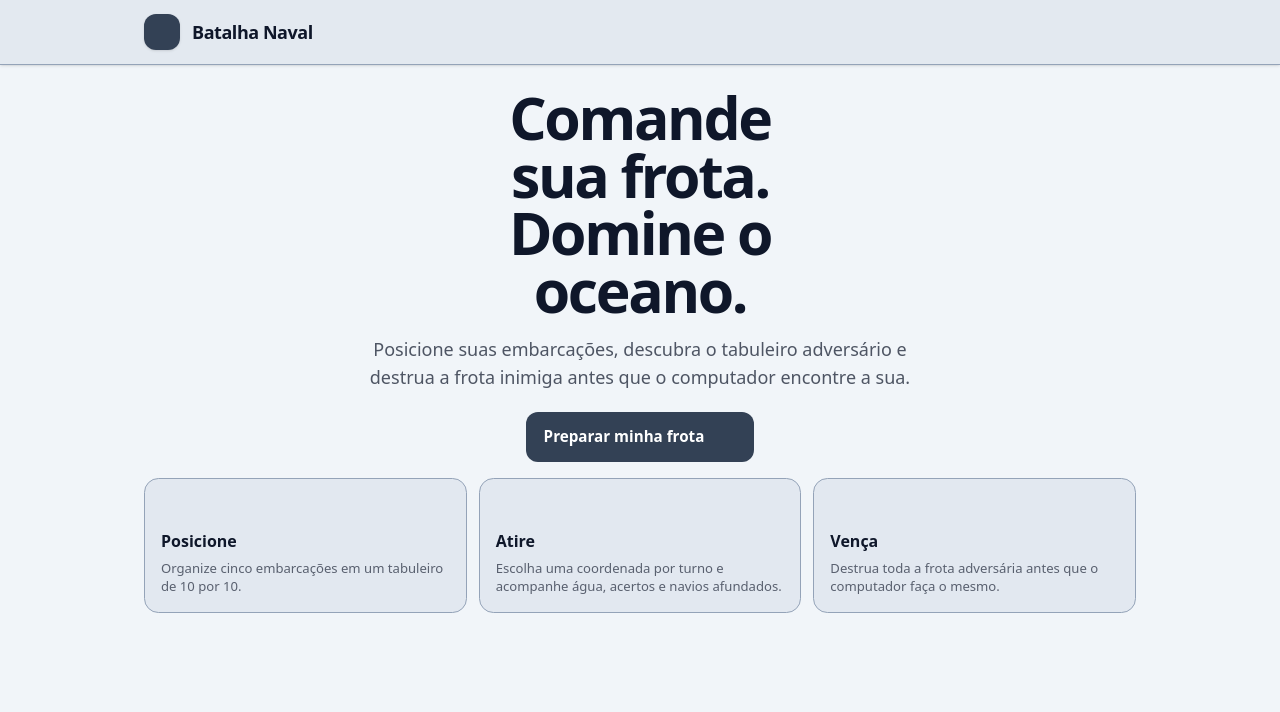
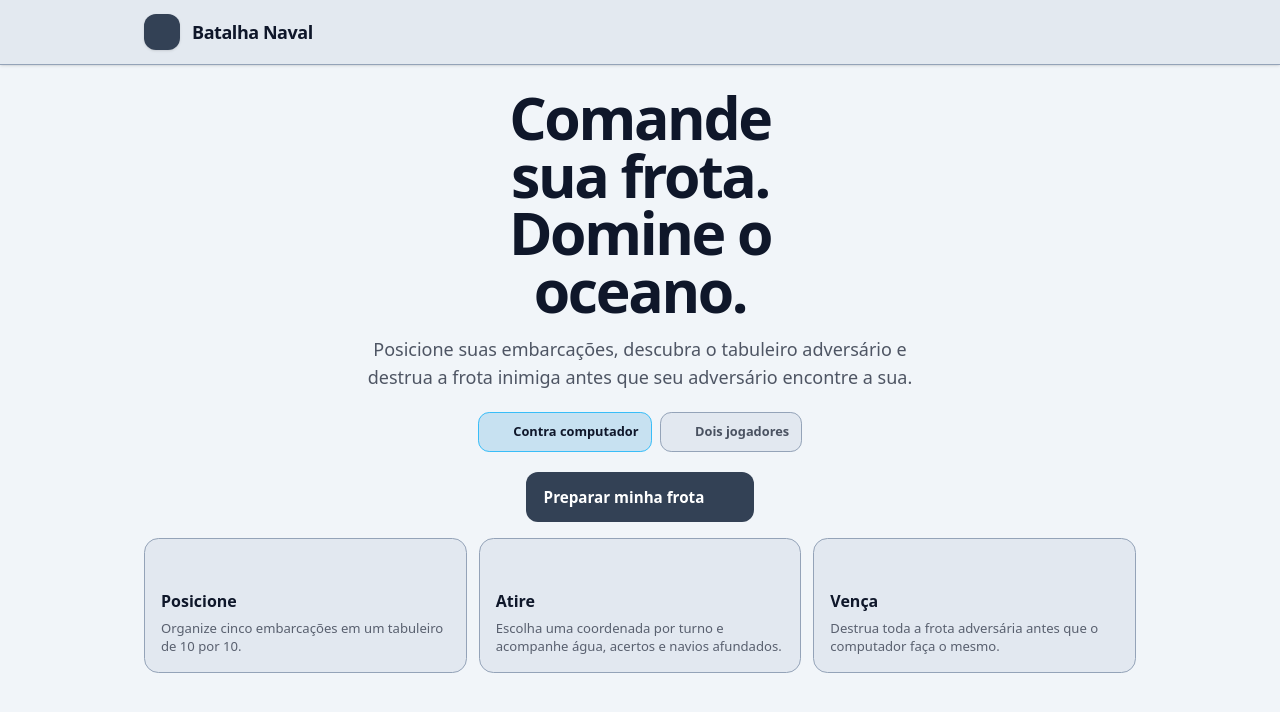
Before and after one commit to DrElucidator/Battleship, an Angular app: page / in a window 1280 px wide. Shown: the top 712 px of the page. Built offline with nearby package versions, Linux system fonts and the light colour scheme; what @lucide/angular would draw is missing.

Commit message:
feat(local): add local mode setup flow

```diff
--- a/src/app/app.html
+++ b/src/app/app.html
@@ -21,7 +21,18 @@
 
   <main class="mx-auto w-full max-w-5xl flex-1 px-4 py-6">
     @if (etapa() === 'apresentacao') {
-      <app-apresentacao-inicial (preparacaoIniciada)="iniciarPreparacao()" />
+      <app-apresentacao-inicial
+        [modo]="modoPartida()"
+        (modoAlterado)="selecionarModo($event)"
+        (preparacaoIniciada)="iniciarPreparacao()"
+      />
+    } @else if (etapa() === 'trocaParaPreparacaoJogadorDois') {
+      <app-troca-jogador
+        [participante]="participantes.JogadorDois"
+        titulo="A frota do Jogador 1 está protegida"
+        descricao="Passe o dispositivo. O Jogador 2 deve posicionar sua frota sem visualizar o tabuleiro anterior."
+        (confirmada)="prepararJogadorDois()"
+      />
     } @else if (partida(); as partidaAtual) {
       <app-batalha
         [partida]="partidaAtual"
@@ -30,7 +41,21 @@
         (novaPartidaSolicitada)="iniciarNovaPartida()"
       />
     } @else {
-      <app-preparacao-frota (batalhaIniciada)="iniciarBatalha($event)" />
+      @if (etapa() === 'preparacaoJogadorUm') {
+        <app-preparacao-frota
+          jogador="Jogador 1"
+          [botaoFinal]="
+            modoPartida() === modos.Local ? 'Passar para o Jogador 2' : 'Iniciar batalha'
+          "
+          (batalhaIniciada)="concluirPreparacaoJogadorUm($event)"
+        />
+      } @else {
+        <app-preparacao-frota
+          jogador="Jogador 2"
+          botaoFinal="Iniciar batalha"
+          (batalhaIniciada)="concluirPreparacaoJogadorDois($event)"
+        />
+      }
     }
   </main>
 </div>
--- a/src/app/app.ts
+++ b/src/app/app.ts
@@ -3,15 +3,23 @@ import { LucideShip } from '@lucide/angular';
 import { BatalhaComponent } from './componentes/batalha/batalha';
 import { ApresentacaoInicialComponent } from './componentes/apresentacao-inicial/apresentacao-inicial';
 import { PreparacaoFrotaComponent } from './componentes/preparacao-frota/preparacao-frota';
+import { TrocaJogadorComponent } from './componentes/troca-jogador/troca-jogador';
 import { FabricaFrotaComputador } from './dominio/fabrica-frota-computador';
 import { Partida } from './dominio/partida';
+import { ModoPartida, ParticipantePartida } from './dominio/participante';
 import { Placar, Pontuacao } from './dominio/placar';
 import { ResultadoBatalha } from './modelos/resultado-batalha';
 import { ArmazenamentoPartidasService } from './servicos/armazenamento-partidas.service';
 import { Tabuleiro } from './dominio/tabuleiro';
 
 @Component({
-  imports: [LucideShip, ApresentacaoInicialComponent, PreparacaoFrotaComponent, BatalhaComponent],
+  imports: [
+    LucideShip,
+    ApresentacaoInicialComponent,
+    PreparacaoFrotaComponent,
+    TrocaJogadorComponent,
+    BatalhaComponent,
+  ],
   selector: 'app-root',
   styleUrl: './app.css',
   templateUrl: './app.html',
@@ -20,23 +28,64 @@ export class App {
   private readonly armazenamentoPartidas = inject(ArmazenamentoPartidasService);
   private readonly placar = new Placar(this.armazenamentoPartidas.carregar().pontuacao);
   protected readonly nomeJogo = signal('Batalha Naval');
-  protected readonly etapa = signal<'apresentacao' | 'preparacao' | 'batalha'>('apresentacao');
+  protected readonly modos = ModoPartida;
+  protected readonly participantes = ParticipantePartida;
+  protected readonly etapa = signal<
+    | 'apresentacao'
+    | 'preparacaoJogadorUm'
+    | 'trocaParaPreparacaoJogadorDois'
+    | 'preparacaoJogadorDois'
+    | 'batalha'
+  >('apresentacao');
   protected readonly partida = signal<Partida | null>(null);
+  protected readonly modoPartida = signal(ModoPartida.Computador);
+  protected readonly tabuleiroJogadorUm = signal<Tabuleiro | null>(null);
   protected readonly pontuacao = signal<Pontuacao>(this.placar.obterPontuacao());
   private readonly fabricaFrotaComputador = new FabricaFrotaComputador();
 
   iniciarPreparacao(): void {
-    this.etapa.set('preparacao');
+    this.partida.set(null);
+    this.tabuleiroJogadorUm.set(null);
+    this.etapa.set('preparacaoJogadorUm');
+  }
+
+  selecionarModo(modo: ModoPartida): void {
+    this.modoPartida.set(modo);
   }
 
   voltarParaInicio(): void {
     this.partida.set(null);
+    this.tabuleiroJogadorUm.set(null);
     this.etapa.set('apresentacao');
   }
 
-  iniciarBatalha(tabuleiroJogador: Tabuleiro): void {
-    const tabuleiroComputador = this.fabricaFrotaComputador.criar();
-    this.partida.set(new Partida(tabuleiroJogador, tabuleiroComputador));
+  concluirPreparacaoJogadorUm(tabuleiro: Tabuleiro): void {
+    if (this.modoPartida() === ModoPartida.Computador) {
+      this.iniciarBatalha(tabuleiro, this.fabricaFrotaComputador.criar());
+      return;
+    }
+
+    this.tabuleiroJogadorUm.set(tabuleiro);
+    this.etapa.set('trocaParaPreparacaoJogadorDois');
+  }
+
+  prepararJogadorDois(): void {
+    this.etapa.set('preparacaoJogadorDois');
+  }
+
+  concluirPreparacaoJogadorDois(tabuleiro: Tabuleiro): void {
+    const tabuleiroJogadorUm = this.tabuleiroJogadorUm();
+
+    if (!tabuleiroJogadorUm) {
+      this.voltarParaInicio();
+      return;
+    }
+
+    this.iniciarBatalha(tabuleiroJogadorUm, tabuleiro);
+  }
+
+  private iniciarBatalha(tabuleiroJogadorUm: Tabuleiro, tabuleiroJogadorDois: Tabuleiro): void {
+    this.partida.set(new Partida(tabuleiroJogadorUm, tabuleiroJogadorDois));
     this.etapa.set('batalha');
   }
 
@@ -59,7 +108,8 @@ export class App {
 
   iniciarNovaPartida(): void {
     this.partida.set(null);
-    this.etapa.set('preparacao');
+    this.tabuleiroJogadorUm.set(null);
+    this.etapa.set('preparacaoJogadorUm');
   }
 
   private criarIdentificadorPartida(): string {
--- a/src/app/componentes/apresentacao-inicial/apresentacao-inicial.css
+++ b/src/app/componentes/apresentacao-inicial/apresentacao-inicial.css
@@ -59,6 +59,41 @@
   outline-offset: 3px;
 }
 
+.apresentacao__modos {
+  display: flex;
+  justify-content: center;
+  gap: 0.5rem;
+  margin-top: 1.25rem;
+}
+
+.apresentacao__modos button {
+  display: inline-flex;
+  align-items: center;
+  gap: 0.4rem;
+  border: 1px solid var(--color-celula-borda);
+  border-radius: 0.7rem;
+  padding: 0.6rem 0.75rem;
+  background: var(--color-celula);
+  color: color-mix(in srgb, var(--color-texto) 72%, transparent);
+  font-size: 0.8rem;
+  font-weight: 700;
+}
+
+.apresentacao__modos button:hover {
+  border-color: var(--color-agua);
+}
+
+.apresentacao__modos button:focus-visible {
+  outline: 2px solid var(--color-agua);
+  outline-offset: 3px;
+}
+
+.apresentacao__modo--selecionado {
+  border-color: var(--color-agua) !important;
+  background: color-mix(in srgb, var(--color-agua) 16%, var(--color-celula)) !important;
+  color: var(--color-texto) !important;
+}
+
 .apresentacao__regras {
   display: grid;
   grid-template-columns: repeat(3, minmax(0, 1fr));
--- a/src/app/componentes/apresentacao-inicial/apresentacao-inicial.html
+++ b/src/app/componentes/apresentacao-inicial/apresentacao-inicial.html
@@ -4,11 +4,36 @@
       <h2 id="titulo-apresentacao">Comande sua frota. Domine o oceano.</h2>
       <p class="apresentacao__descricao">
         Posicione suas embarcações, descubra o tabuleiro adversário e destrua a frota inimiga antes
-        que o computador encontre a sua.
+        que seu adversário encontre a sua.
       </p>
 
+      <div class="apresentacao__modos" role="group" aria-label="Modo de partida">
+        <button
+          type="button"
+          [class.apresentacao__modo--selecionado]="modo() === modos.Computador"
+          [attr.aria-pressed]="modo() === modos.Computador"
+          (click)="selecionarModo(modos.Computador)"
+        >
+          <svg lucideCrosshair class="size-4" aria-hidden="true"></svg>
+          Contra computador
+        </button>
+        <button
+          type="button"
+          [class.apresentacao__modo--selecionado]="modo() === modos.Local"
+          [attr.aria-pressed]="modo() === modos.Local"
+          (click)="selecionarModo(modos.Local)"
+        >
+          <svg lucideUsers class="size-4" aria-hidden="true"></svg>
+          Dois jogadores
+        </button>
+      </div>
+
       <button type="button" class="apresentacao__acao" (click)="iniciarPreparacao()">
-        Preparar minha frota
+        @if (modo() === modos.Local) {
+          Preparar frota do Jogador 1
+        } @else {
+          Preparar minha frota
+        }
         <svg lucideShip class="size-5" aria-hidden="true"></svg>
       </button>
     </div>
--- a/src/app/componentes/apresentacao-inicial/apresentacao-inicial.ts
+++ b/src/app/componentes/apresentacao-inicial/apresentacao-inicial.ts
@@ -1,17 +1,25 @@
-import { ChangeDetectionStrategy, Component, output } from '@angular/core';
-import { LucideCrosshair, LucideShip, LucideTrophy } from '@lucide/angular';
+import { ChangeDetectionStrategy, Component, input, output } from '@angular/core';
+import { LucideCrosshair, LucideShip, LucideTrophy, LucideUsers } from '@lucide/angular';
+import { ModoPartida } from '../../dominio/participante';
 
 @Component({
   changeDetection: ChangeDetectionStrategy.OnPush,
-  imports: [LucideCrosshair, LucideShip, LucideTrophy],
+  imports: [LucideCrosshair, LucideShip, LucideTrophy, LucideUsers],
   selector: 'app-apresentacao-inicial',
   styleUrl: './apresentacao-inicial.css',
   templateUrl: './apresentacao-inicial.html',
 })
 export class ApresentacaoInicialComponent {
+  readonly modo = input<ModoPartida>(ModoPartida.Computador);
   readonly preparacaoIniciada = output<void>();
+  readonly modoAlterado = output<ModoPartida>();
+  readonly modos = ModoPartida;
 
   iniciarPreparacao(): void {
     this.preparacaoIniciada.emit();
   }
+
+  selecionarModo(modo: ModoPartida): void {
+    this.modoAlterado.emit(modo);
+  }
 }
--- a/src/app/componentes/preparacao-frota/preparacao-frota.html
+++ b/src/app/componentes/preparacao-frota/preparacao-frota.html
@@ -1,7 +1,7 @@
 <section class="space-y-3" aria-labelledby="titulo-preparacao">
   <p class="text-sm font-semibold tracking-wide text-agua">PREPARAÇÃO DA FROTA</p>
   <h2 id="titulo-preparacao" class="text-3xl font-bold tracking-tight">
-    Posicione suas embarcações
+    {{ jogador() }}, posicione suas embarcações
   </h2>
   <p class="max-w-2xl text-texto/75">
     Escolha uma embarcação, defina a orientação e selecione a coordenada inicial no tabuleiro.
@@ -151,7 +151,7 @@
         [disabled]="!frotaEstaCompleta()"
         (click)="iniciarBatalha()"
       >
-        Iniciar batalha
+        {{ botaoFinal() }}
       </button>
     </aside>
   </div>
--- a/src/app/componentes/preparacao-frota/preparacao-frota.ts
+++ b/src/app/componentes/preparacao-frota/preparacao-frota.ts
@@ -1,4 +1,4 @@
-import { ChangeDetectionStrategy, Component, computed, output, signal } from '@angular/core';
+import { ChangeDetectionStrategy, Component, computed, input, output, signal } from '@angular/core';
 import { LucideAnchor, LucideRotateCw } from '@lucide/angular';
 import { IconeEmbarcacaoComponent } from '../icone-embarcacao/icone-embarcacao';
 import { Coordenada, LinhaTabuleiro } from '../../dominio/coordenada';
@@ -20,6 +20,8 @@ interface LinhaDoTabuleiro {
   templateUrl: './preparacao-frota.html',
 })
 export class PreparacaoFrotaComponent {
+  readonly jogador = input.required<string>();
+  readonly botaoFinal = input.required<string>();
   readonly batalhaIniciada = output<Tabuleiro>();
   readonly embarcacaoSelecionada = signal<TipoEmbarcacao | null>(null);
   readonly orientacao = signal(Orientacao.Horizontal);
--- /dev/null
+++ b/src/app/componentes/troca-jogador/troca-jogador.css
@@ -0,0 +1,75 @@
+:host {
+  display: grid;
+  min-height: min(27rem, calc(100dvh - 9rem));
+  place-items: center;
+}
+
+.troca-jogador {
+  display: grid;
+  justify-items: center;
+  max-width: 30rem;
+  text-align: center;
+}
+
+.troca-jogador__icone {
+  display: grid;
+  width: 3.5rem;
+  height: 3.5rem;
+  place-items: center;
+  border-radius: 1rem;
+  background: color-mix(in srgb, var(--color-agua) 18%, var(--color-celula));
+  color: var(--color-agua);
+}
+
+.troca-jogador__etiqueta {
+  margin-top: 1.25rem;
+  color: var(--color-agua);
+  font-size: 0.75rem;
+  font-weight: 800;
+  letter-spacing: 0.08em;
+}
+
+.troca-jogador h2 {
+  margin-top: 0.5rem;
+  font-size: clamp(1.9rem, 4vw, 2.5rem);
+  font-weight: 800;
+  letter-spacing: -0.035em;
+}
+
+.troca-jogador > p:not(.troca-jogador__etiqueta) {
+  max-width: 28rem;
+  margin-top: 0.75rem;
+  color: color-mix(in srgb, var(--color-texto) 70%, transparent);
+  line-height: 1.5;
+}
+
+.troca-jogador__participante {
+  display: inline-flex;
+  align-items: center;
+  gap: 0.5rem;
+  margin-top: 1.25rem;
+  border: 1px solid var(--color-celula-borda);
+  border-radius: 999px;
+  padding: 0.6rem 0.85rem;
+  background: var(--color-celula);
+  font-weight: 700;
+}
+
+.troca-jogador button {
+  margin-top: 1.25rem;
+  border-radius: 0.75rem;
+  padding: 0.8rem 1.15rem;
+  background: var(--color-embarcacao);
+  color: white;
+  font-size: 0.95rem;
+  font-weight: 700;
+}
+
+.troca-jogador button:hover {
+  background: color-mix(in srgb, var(--color-embarcacao) 84%, black);
+}
+
+.troca-jogador button:focus-visible {
+  outline: 2px solid var(--color-agua);
+  outline-offset: 3px;
+}
--- /dev/null
+++ b/src/app/componentes/troca-jogador/troca-jogador.html
@@ -0,0 +1,15 @@
+<section class="troca-jogador" aria-labelledby="titulo-troca">
+  <span class="troca-jogador__icone">
+    <svg lucideEyeOff class="size-6" aria-hidden="true"></svg>
+  </span>
+  <p class="troca-jogador__etiqueta">DISPOSITIVO COMPARTILHADO</p>
+  <h2 id="titulo-troca">{{ titulo() }}</h2>
+  <p>{{ descricao() }}</p>
+
+  <div class="troca-jogador__participante">
+    <svg lucideUserRound class="size-5" aria-hidden="true"></svg>
+    {{ obterNomeParticipante() }}
+  </div>
+
+  <button type="button" (click)="confirmar()">Estou pronto</button>
+</section>
--- /dev/null
+++ b/src/app/componentes/troca-jogador/troca-jogador.ts
@@ -0,0 +1,26 @@
+import { ChangeDetectionStrategy, Component, input, output } from '@angular/core';
+import { LucideEyeOff, LucideUserRound } from '@lucide/angular';
+import { ParticipantePartida } from '../../dominio/participante';
+
+@Component({
+  changeDetection: ChangeDetectionStrategy.OnPush,
+  imports: [LucideEyeOff, LucideUserRound],
+  selector: 'app-troca-jogador',
+  styleUrl: './troca-jogador.css',
+  templateUrl: './troca-jogador.html',
+})
+export class TrocaJogadorComponent {
+  readonly participante = input.required<ParticipantePartida>();
+  readonly titulo = input.required<string>();
+  readonly descricao = input.required<string>();
+  readonly confirmada = output<void>();
+  readonly participantes = ParticipantePartida;
+
+  confirmar(): void {
+    this.confirmada.emit();
+  }
+
+  obterNomeParticipante(): string {
+    return this.participante() === ParticipantePartida.JogadorUm ? 'Jogador 1' : 'Jogador 2';
+  }
+}
```
Also changed, not shown: 1 other file (tests, documents, lock files or other folders).
